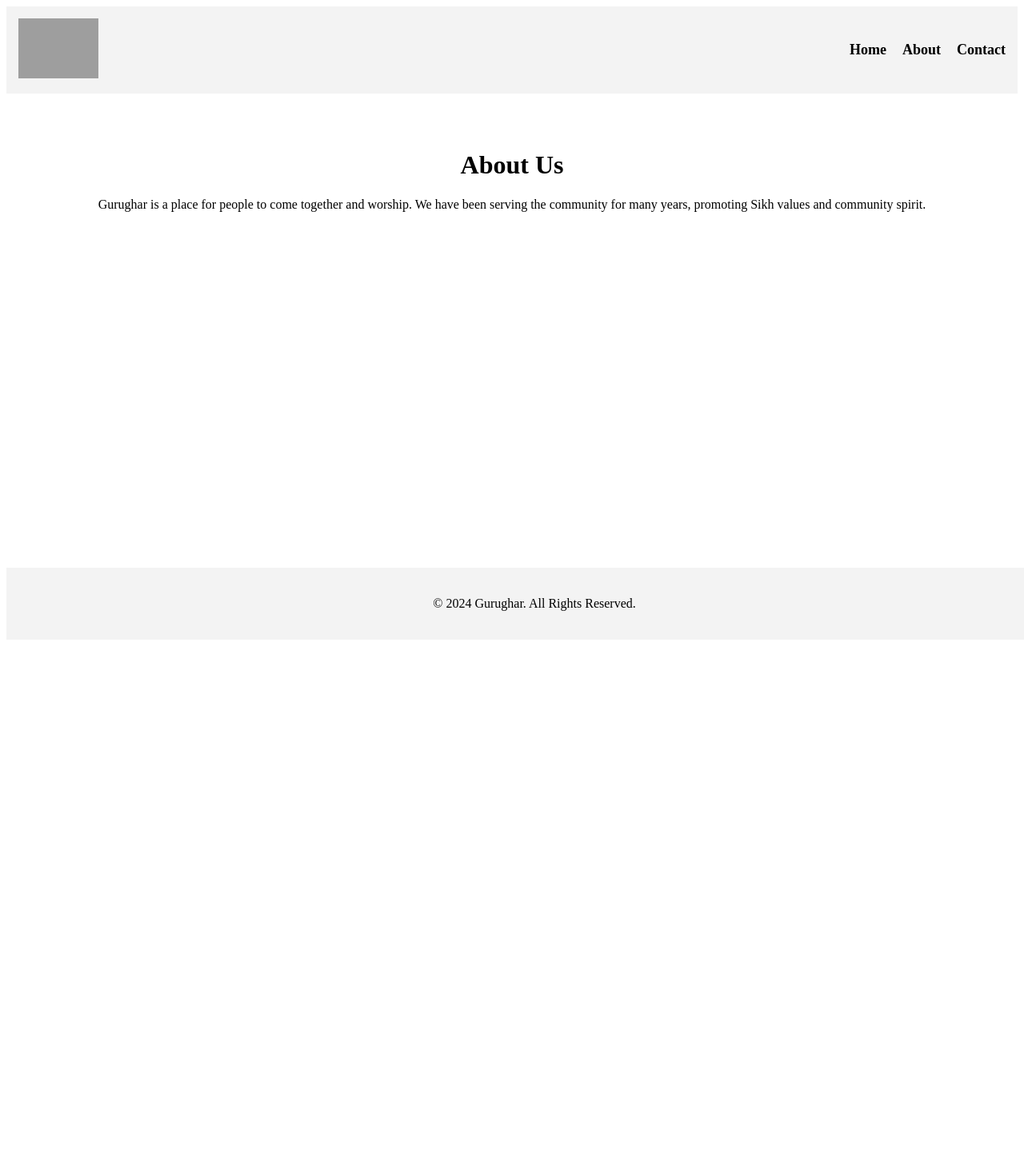
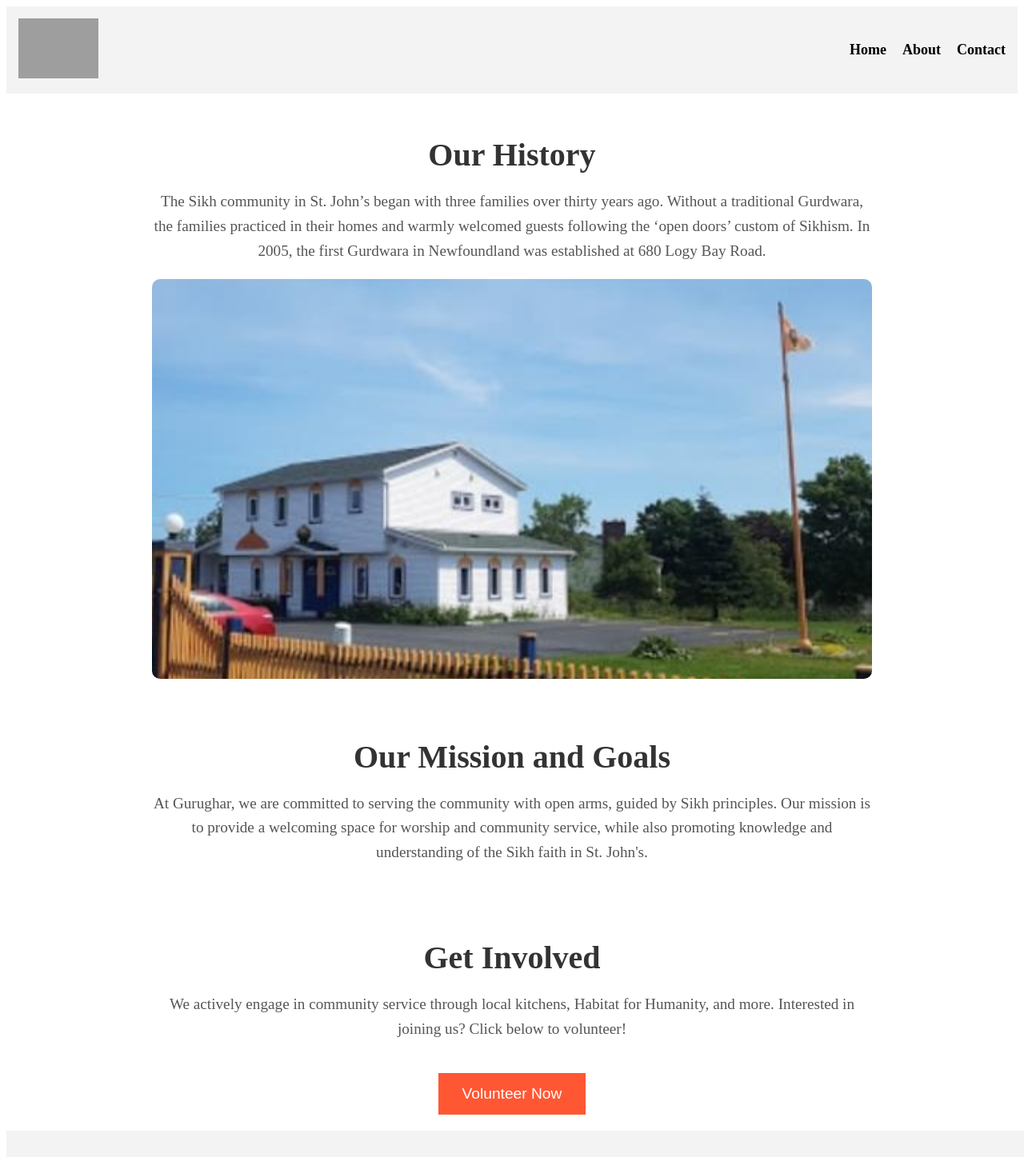
Before and after one commit to karandeepdps/nl-gurughar, a Next.js app in the folder gurughar-website/: page /about in a window 1280 px wide. Shown: the top 1447 px of the page at 80% size. Before the commit the page ends 800 px from the top, so only its background shows below. Built offline with nearby package versions, Linux system fonts and the light colour scheme; grey boxes are pictures that could not be loaded.

Commit message:
made about section

```diff
--- a/gurughar-website/components/Footer.js
+++ b/gurughar-website/components/Footer.js
@@ -3,7 +3,7 @@ import styles from '../styles/Footer.module.css';
 export default function Footer() {
     return (
         <footer className={styles.footer}>
-            <p>&copy; 2024 Gurughar. All Rights Reserved.</p>
+            <p>&copy; 2024 ਸਿੱਖ ਸੁਸਾਇਟੀ - ਨਿਊਫਾਊਡਲੈਂਡ. All Rights Reserved.</p>
         </footer>
     );
 }
--- a/gurughar-website/src/app/about/page.tsx
+++ b/gurughar-website/src/app/about/page.tsx
@@ -7,10 +7,44 @@ export default function About() {
         <>
             <Navbar />
             <main className={styles.main}>
-                <h1>About Us</h1>
-                <p>Gurughar is a place for people to come together and worship. We have been serving the community for many years, promoting Sikh values and community spirit.</p>
+                <History />
+                <MissionAndGoals />
+                <VolunteerSection />
             </main>
             <Footer />
         </>
     );
 }
+
+function History() {
+    return (
+        <section className={styles.section}>
+            <h2>Our History</h2>
+            <p>
+                The Sikh community in St. John’s began with three families over thirty years ago. Without a traditional Gurdwara, the families practiced in their homes and warmly welcomed guests following the ‘open doors’ custom of Sikhism. In 2005, the first Gurdwara in Newfoundland was established at 680 Logy Bay Road.
+            </p>
+            <img src="/assets/307981975_391622403159452_5644002431256489760_n.jpg" alt="Gurdwara History" className={styles.sectionImage} />
+        </section>
+    );
+}
+
+function MissionAndGoals() {
+    return (
+        <section className={styles.section}>
+            <h2>Our Mission and Goals</h2>
+            <p>
+                At Gurughar, we are committed to serving the community with open arms, guided by Sikh principles. Our mission is to provide a welcoming space for worship and community service, while also promoting knowledge and understanding of the Sikh faith in St. John's.
+            </p>
+        </section>
+    );
+}
+
+function VolunteerSection() {
+    return (
+        <section className={styles.section + ' ' + styles.volunteer}>
+            <h2>Get Involved</h2>
+            <p>We actively engage in community service through local kitchens, Habitat for Humanity, and more. Interested in joining us? Click below to volunteer!</p>
+            <button className={styles.volunteerButton}>Volunteer Now</button>
+        </section>
+    );
+}
--- a/gurughar-website/src/app/layout.tsx
+++ b/gurughar-website/src/app/layout.tsx
@@ -1,16 +1,20 @@
 export const metadata = {
-  title: 'Next.js',
-  description: 'Generated by Next.js',
-}
+    title: 'Gurughar',
+    description: 'Welcome to the Gurughar website, a place of worship and community.',
+};
 
 export default function RootLayout({
-  children,
-}: {
-  children: React.ReactNode
+                                       children,
+                                   }: {
+    children: React.ReactNode;
 }) {
-  return (
-    <html lang="en">
-      <body>{children}</body>
-    </html>
-  )
+    return (
+        <html lang="en">
+        <body>
+        <div className="layout-container">
+            {children}
+        </div>
+        </body>
+        </html>
+    );
 }
--- a/gurughar-website/styles/About.module.css
+++ b/gurughar-website/styles/About.module.css
@@ -1,4 +1,111 @@
-.main {
-    padding: 50px;
+.hero {
+    background-image: url('/assets/gurdwara-background.jpg');
+    background-size: cover;
+    background-position: center;
+    padding: 100px 20px;
     text-align: center;
+    color: black;
+    position: relative;
 }
+
+.hero-overlay {
+    position: absolute;
+    top: 0;
+    left: 0;
+    right: 0;
+    bottom: 0;
+    background: rgba(0, 0, 0, 0.5);
+
+}
+
+.hero h1 {
+    font-size: 4rem;
+    font-weight: bold;
+}
+
+.hero p {
+    font-size: 1.5rem;
+    margin-top: 10px;
+}
+
+.hero button {
+    margin-top: 20px;
+    padding: 15px 30px;
+    background-color: #FFD700;
+    border: none;
+    font-size: 1.2rem;
+    color: black;
+    cursor: pointer;
+}
+
+.section {
+    padding: 20px 20px;
+    text-align: center;
+    max-width: 900px;
+    margin: 0 auto;
+    position: relative;
+    overflow: hidden; /* Ensure no overflow happens */
+}
+
+.section h2 {
+    font-size: 2.5rem;
+    color: #333;
+    margin-bottom: 20px;
+}
+
+.section p {
+    font-size: 1.2rem;
+    color: #555;
+    line-height: 1.6;
+}
+
+.sectionImage {
+    width: 100%;
+    max-height: 500px; /* Add max height if the image is too large */
+    height: auto;
+    display: block;
+    margin-top: 20px;
+    border-radius: 10px;
+    object-fit: cover; /* Ensures the image maintains aspect ratio */
+}
+
+.volunteer {
+    background-color: white;
+}
+
+.volunteerButton {
+    margin-top: 20px;
+    padding: 15px 30px;
+    background-color: #FF5733;
+    border: none;
+    font-size: 1.2rem;
+    color: white;
+    cursor: pointer;
+}
+@media (max-width: 768px) {
+    .hero h1 {
+        font-size: 3rem;
+    }
+
+    .hero p {
+        font-size: 1.2rem;
+    }
+
+    .section {
+        padding: 40px 10px;
+    }
+
+    .section h2 {
+        font-size: 2rem;
+    }
+
+    .section p {
+        font-size: 1rem;
+    }
+
+    .hero button,
+    .volunteerButton {
+        font-size: 1rem;
+        padding: 10px 20px;
+    }
+}
--- a/gurughar-website/styles/Footer.module.css
+++ b/gurughar-website/styles/Footer.module.css
@@ -2,7 +2,6 @@
     text-align: center;
     padding: 20px;
     background-color: #f3f3f3;
-    position: absolute;
     bottom: 0;
     width: 100%;
 }
--- a/gurughar-website/styles/globals.css
+++ b/gurughar-website/styles/globals.css
@@ -1,20 +1,47 @@
 html,
 body {
+    margin: 0;
     padding: 0;
-    margin: 0;
-    font-family: -apple-system, BlinkMacSystemFont, Segoe UI, Roboto, Oxygen, Ubuntu, Cantarell, Fira Sans, Droid Sans, Helvetica Neue, sans-serif;
+    font-family: 'Arial', sans-serif;
+    background-color: #fff;
+    color: #333;
+    overflow-x: hidden; /* Prevent horizontal scrolling */
 }
+
+button {
+    border-radius: 5px;
+}
+
+h1, h2 {
+    font-family: 'Georgia', serif;
+}
+
+img {
+    max-width: 100%;
+    height: auto;
+}
+
 
 * {
     box-sizing: border-box;
 }
-/* globals.css */
-h1 {
-    font-size: 3rem;
-    color: #333;
+
+
+/* The main container for the layout */
+.layout-container {
+    display: flex;
+    flex-direction: column;
+    min-height: 100vh; /* Ensures the layout takes up the full viewport height */
 }
 
-p {
-    font-size: 1.2rem;
+/* Ensure the footer sticks to the bottom when there's little content */
+main {
+    flex-grow: 1;
+}
+
+footer {
+    text-align: center;
+    padding: 20px;
+    background-color: #f3f3f3;
     color: #555;
 }
```
Also changed, not shown: gurughar-website/public/assets/307981975_391622403159452_5644002431256489760_n.jpg (added).
